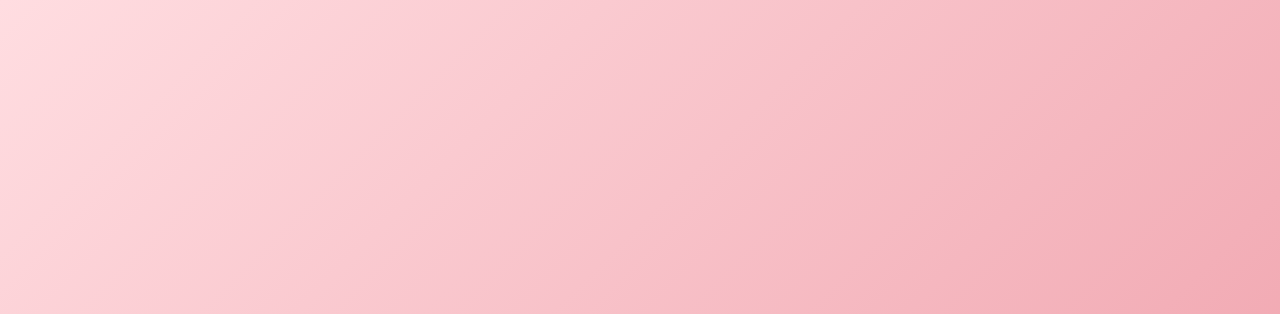
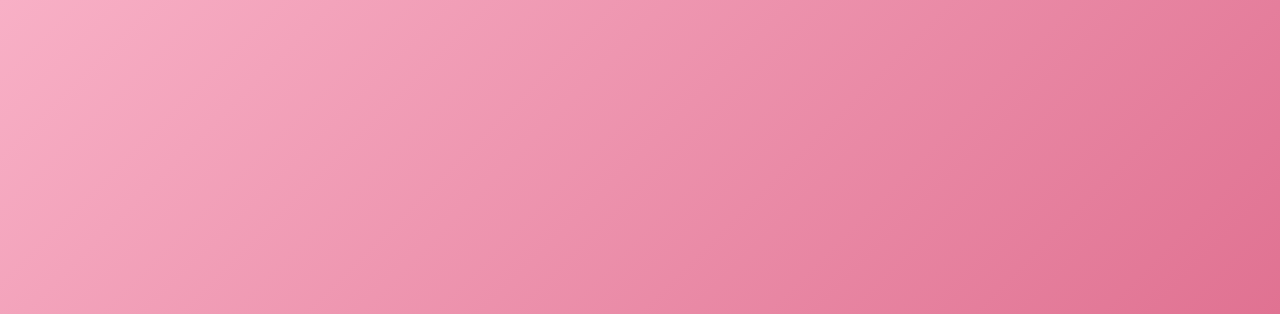
Before and after one commit to SiaNjirr/gf-days-web, a plain HTML site: page index.html in a window 1280 px wide. Shown: the top 314 px of the page. Drawn offline with Linux system fonts and the light colour scheme.

Commit message:
Update index.html

```diff
--- a/index.html
+++ b/index.html
@@ -11,7 +11,7 @@
       display: flex;
       justify-content: center;
       align-items: center;
-      background: linear-gradient(135deg, #ffdde1, #ee9ca7);
+      background: linear-gradient(135deg, #f8b0c6, #d95f82); /* soft dark pink gradient */
       font-family: 'Poppins', sans-serif;
       overflow: hidden;
       flex-direction: column;
```
